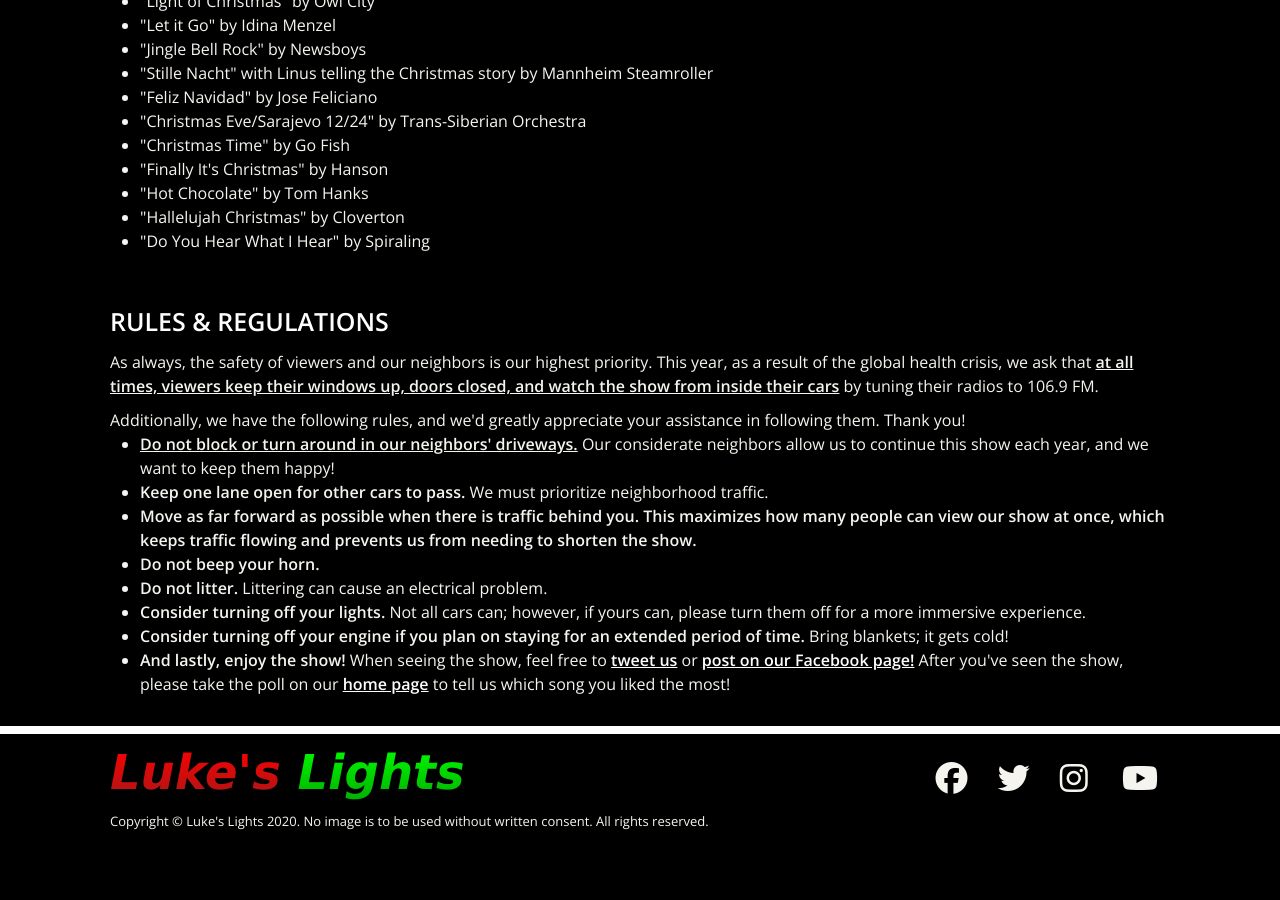
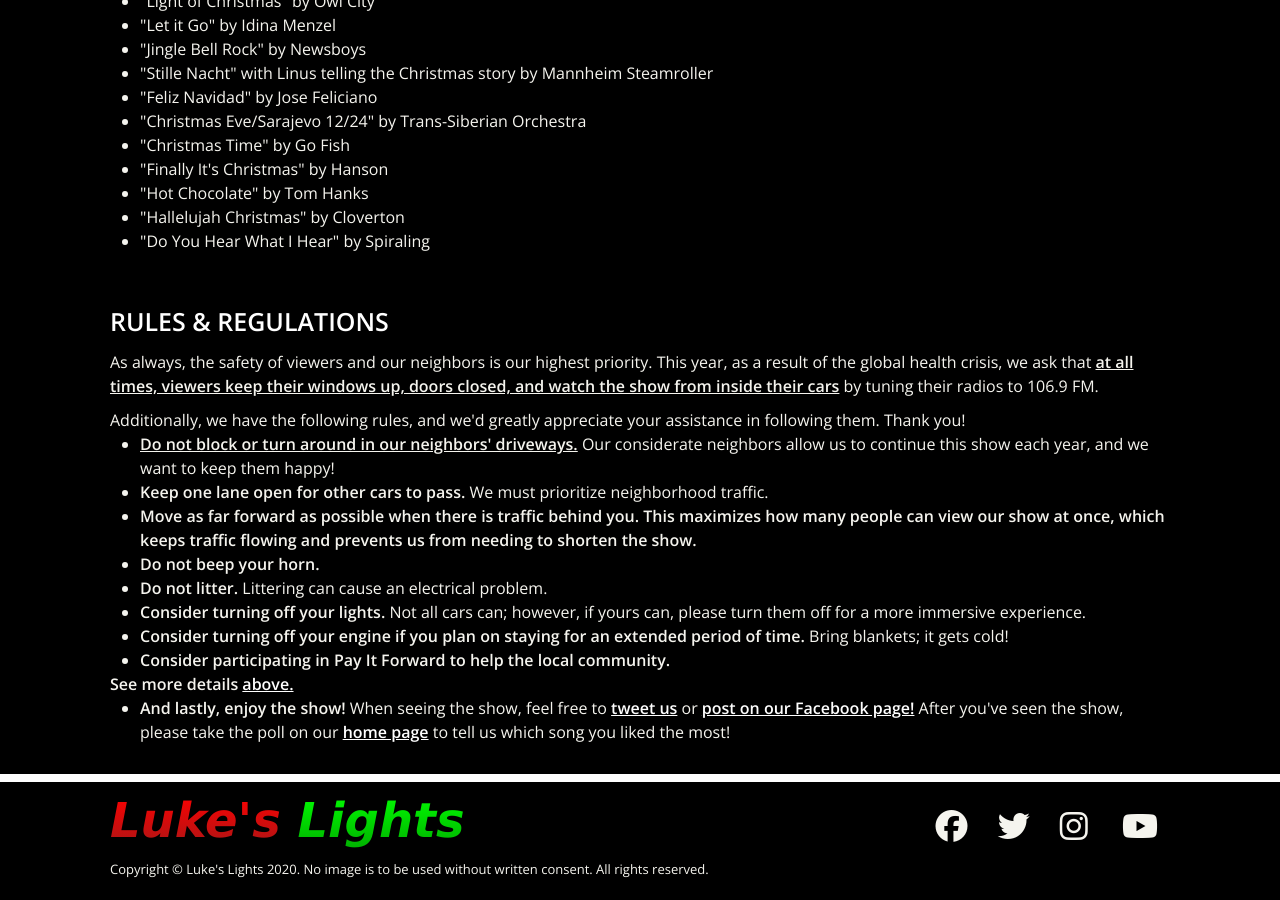
Before and after one commit to ldobson98/lukeslights, a Jekyll site: the page built from dates.html, in a window 1280 px wide and 900 px high, scrolled down 2205 px. Built offline with Jekyll 4.4.1, drawn with Linux system fonts in a browser that asks for light colours; nearby versions of some CDN libraries; before the commit the page ends 3057 px from its top, so only the background shows below that.

Commit message:
dates changes

```diff
--- a/dates.html
+++ b/dates.html
@@ -313,6 +313,7 @@
 				<li><b>Do not litter.</b> Littering can cause an electrical problem.</li>
 				<li><b>Consider turning off your lights.</b> Not all cars can; however, if yours can, please turn them off for a more immersive experience.</li>
 				<li><b>Consider turning off your engine if you plan on staying for an extended period of time.</b> Bring blankets; it gets cold!</li>
+				<li><b>Consider participating in Pay It Forward to help the local community.</b></li> See more details <a href="#sec2">above.</a>
 				<!-- <li>If you happen to have any non-expired and non-perishable food items that you would be willing to donate, please bring them with you.  We will have a
 				collection box for the <a href="//www.assumptiondovernh.org/index.php?option=com_content&view=article&id=177&Itemid=198" target="_blank">St. Joseph's Food Pantry</a>.</li> -->
 				<li><b>And lastly, enjoy the show!</b> When seeing the show, feel free to <a href="https://twitter.com/LukesLightsNH" target="_blank">tweet us</a> or
```
